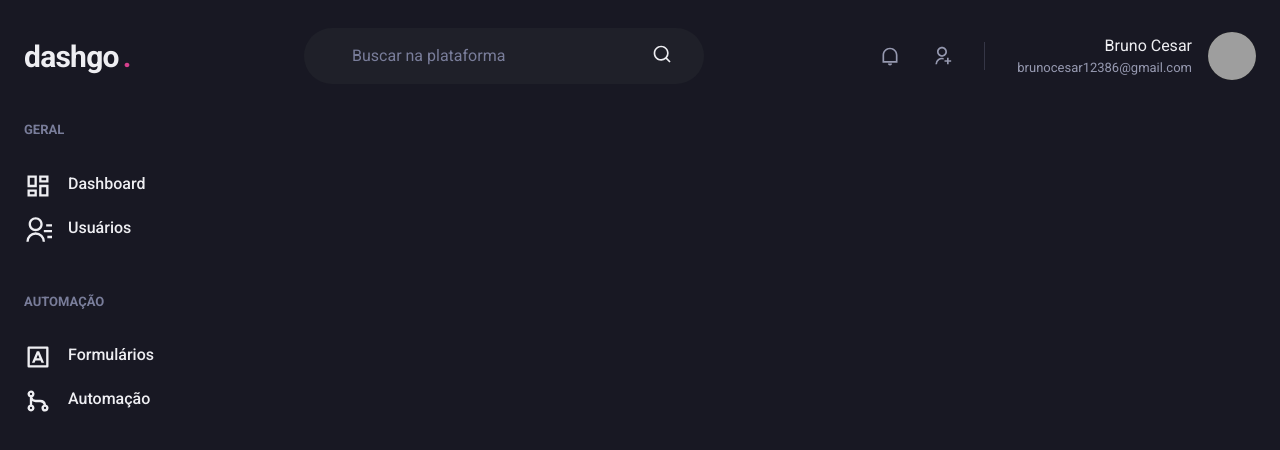
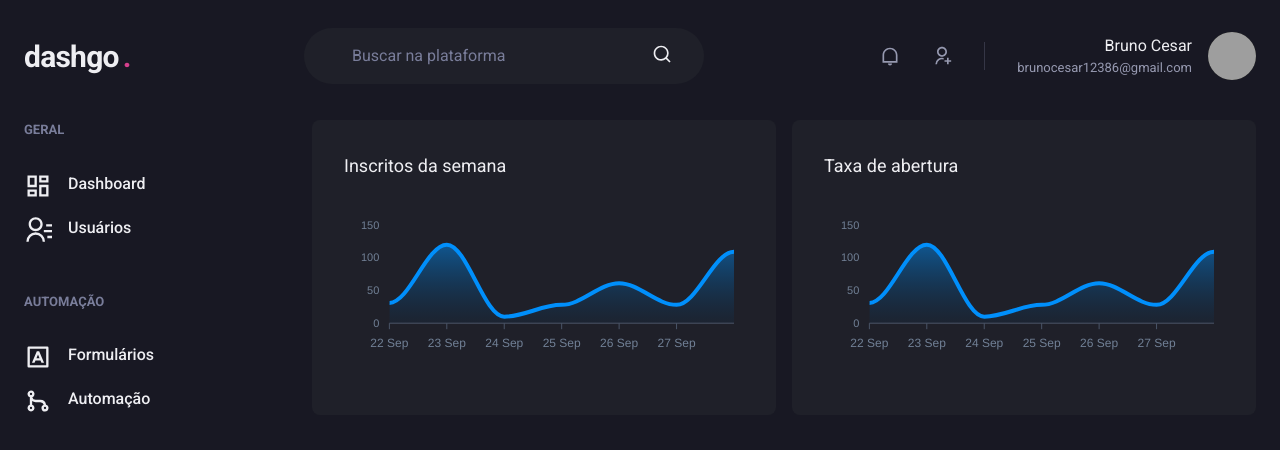
Before and after one commit to Bruno-Cesar123/dashgo, a Next.js app: page /dashboard in a window 1280 px wide. Shown: the top 450 px of the page. Built offline with nearby package versions, Linux system fonts and the light colour scheme; grey boxes are pictures that could not be loaded.

Commit message:
config apexcharts

```diff
--- a/package.json
+++ b/package.json
@@ -13,9 +13,11 @@
     "@chakra-ui/react": "^1.6.8",
     "@emotion/react": "11",
     "@emotion/styled": "11",
+    "apexcharts": "^3.28.3",
     "framer-motion": "4",
     "next": "11.1.2",
     "react": "17.0.2",
+    "react-apexcharts": "^1.3.9",
     "react-dom": "17.0.2",
     "react-icons": "^4.2.0"
   },
--- a/src/pages/dashboard.tsx
+++ b/src/pages/dashboard.tsx
@@ -1,6 +1,63 @@
-import { Flex } from '@chakra-ui/react';
+import { Flex, SimpleGrid, Box, Text, theme } from '@chakra-ui/react';
+import dynamic from 'next/dynamic';
 import { Header } from "../components/Header";
 import { Sidebar } from '../components/Sidebar';
+
+const Chart = dynamic(() => import('react-apexcharts'), {
+  ssr: false,
+})
+
+const options = {
+  chart: {
+    toolbar: {
+      show: false,
+    },
+    zoom: {
+      enabled: false,
+    },
+    foreColor: theme.colors.gray[500],
+  },
+  grid: {
+    show: false,
+  },
+  dataLabels: {
+    enabled: false,
+  },
+  tooltip: {
+    enabled: false,
+  },
+  xaxis: {
+    type: "datetime",
+    axisBorder: {
+      color: theme.colors.gray[600]
+    },
+    axisTicks: {
+      color: theme.colors.gray[600]
+    },
+    categories: [
+      '2021-09-22T00:00:00.000Z',
+      '2021-09-23T00:00:00.000Z',
+      '2021-09-24T00:00:00.000Z',
+      '2021-09-25T00:00:00.000Z',
+      '2021-09-26T00:00:00.000Z',
+      '2021-09-27T00:00:00.000Z',
+      '2021-09-28T00:00:00.000Z'
+    ],
+  },
+  fill: {
+    opacity: 0.3,
+    type: 'gradient',
+    gradient: {
+      shade: 'dark',
+      opacityFrom: 0.7,
+      opacityTo: 0.3
+    }
+  }
+};
+
+const series = [
+  { name: 'series1', data: [31, 120, 10, 28, 61, 28, 109] }
+]
 
 export default function Dashboard() {
   return (
@@ -9,6 +66,32 @@
 
       <Flex w="100%" my="6" maxWidth={1400} mx="auto" px="6">
         <Sidebar />
+
+        <SimpleGrid
+          flex="1"
+          gap="4"
+          minChildWidth="320px"
+          align="flex-start"
+        >
+          <Box
+            p="8"
+            bg="gray.800"
+            borderRadius={8}
+            pb="4"
+          >
+            <Text fontSize="lg" mb="4">Inscritos da semana</Text>
+            <Chart options={options} series={series} type="area" height={160} />
+          </Box>
+          <Box
+            p="8"
+            bg="gray.800"
+            borderRadius={8}
+            pb="4"
+          >
+            <Text fontSize="lg" mb="4">Taxa de abertura</Text>
+            <Chart options={options} series={series} type="area" height={160} />
+          </Box>
+        </SimpleGrid>
       </Flex>
     </Flex>
   )
```
Also changed, not shown: 1 other file (tests, documents, lock files or other folders).
